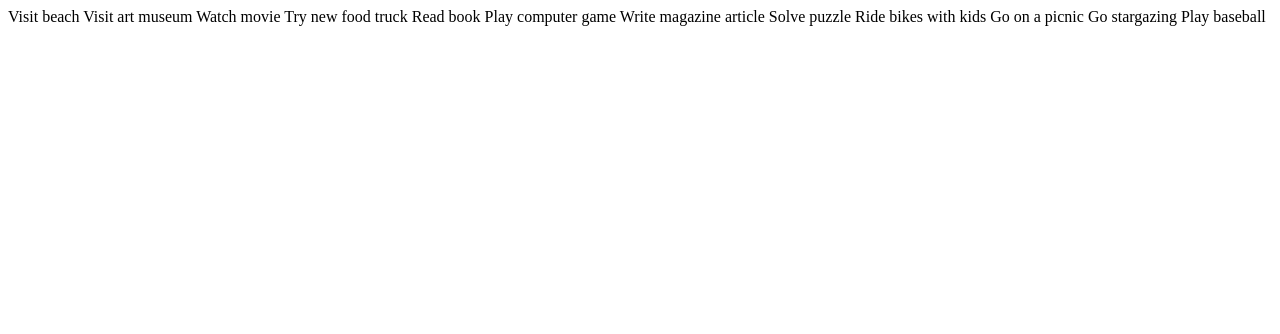
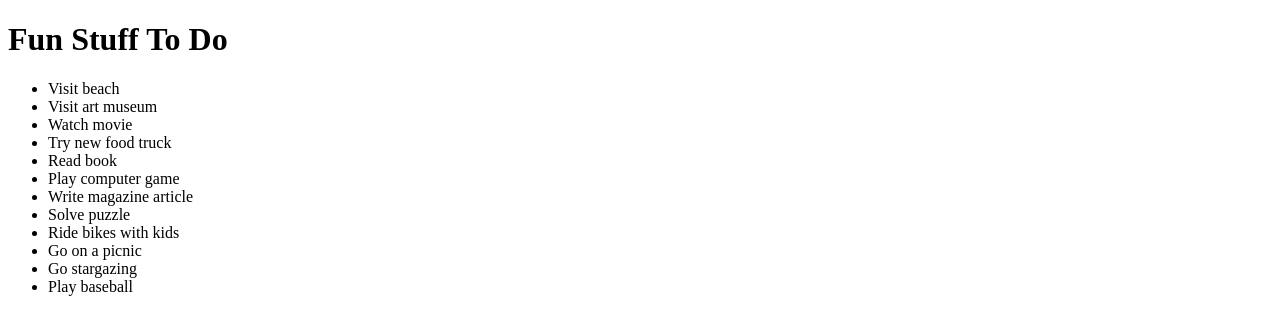
Before and after one commit to roannav/fun-list, a plain HTML site: page index.html in a window 1280 px wide. Drawn offline with Linux system fonts and the light colour scheme.

Commit message:
added html list tags

```diff
--- a/index.html
+++ b/index.html
@@ -5,17 +5,20 @@
 <meta name="viewport" content="width=device-width, initial-scale=1.0" />
 </head>
 <body>
-Visit beach
-Visit art museum
-Watch movie
-Try new food truck
-Read book
-Play computer game
-Write magazine article
-Solve puzzle
-Ride bikes with kids
-Go on a picnic
-Go stargazing
-Play baseball
+<h1>Fun Stuff To Do</h1>
+<ul>
+  <li>Visit beach</li>
+  <li>Visit art museum</li>
+  <li>Watch movie</li>
+  <li>Try new food truck</li>
+  <li>Read book</li>
+  <li>Play computer game</li>
+  <li>Write magazine article</li>
+  <li>Solve puzzle</li>
+  <li>Ride bikes with kids</li>
+  <li>Go on a picnic</li>
+  <li>Go stargazing</li>
+  <li>Play baseball</li>
+</ul>
 </body>
 </html>
```
